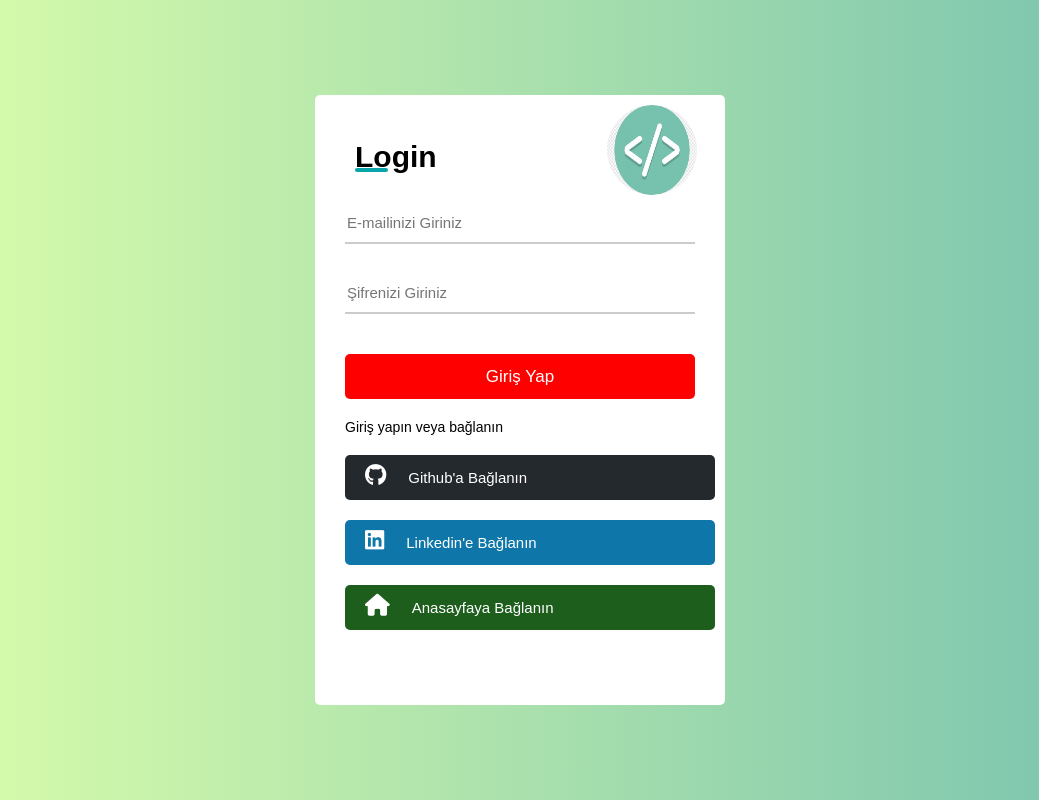
After one commit to eysilmadz/WebProjem, a PHP site: page /login.html in a window 1280 px wide. The commit adds this page. Shown: the whole page, without its empty margins (120-1159 px from the left). Run offline with PHP 8.4, Linux system fonts and the light colour scheme; some libraries are stand-ins or nearby versions.

Commit message:
artı login sayfası
anasayfayı tamamlayıp login sayfası ekledim

```diff
--- /dev/null
+++ b/kişisel web sitesi/login.html
@@ -0,0 +1,44 @@
+<!DOCTYPE html>
+<html lang="en">
+<head>
+    <meta charset="UTF-8">
+    <meta http-equiv="X-UA-Compatible" content="IE=edge">
+    <meta name="viewport" content="width=device-width, initial-scale=1.0">
+    <title>LOGIN Sayfası</title>
+    <link rel="stylesheet" href="style.css">
+    <link rel="stylesheet" href="https://cdnjs.cloudflare.com/ajax/libs/font-awesome/6.1.1/css/all.min.css">
+</head>
+<div class="bodyy">
+<body class="loginsayfa">
+    <div class="anaKısımLogin">
+        <div class="logologin">
+            <img src="logologin3.jpeg" alt="logo">
+        </div>
+        <form action="#">
+            <div class="titleLogo">Login</div>
+            <div class="girisKutusu">
+                <input type="email" placeholder="E-mailinizi Giriniz" required>
+                <div class="underLine"></div>
+            </div>
+            <div class="girisKutusu">
+                <input type="password" placeholder="Şifrenizi Giriniz" required>
+                <div class="underLine"></div>
+            </div>
+            <div class="girisKutusu butongiris">
+                <input type="submit" value="Giriş Yap">
+            </div>
+        </form>
+        <div class="yazi">Giriş yapın veya bağlanın</div>
+        <div class="github">
+            <a href="https://github.com/login"><i class="fab fa-github"></i>Github'a Bağlanın</a>
+        </div>
+        <div class="linkedin">
+            <a href="https://tr.linkedin.com/"><i class="fab fa-linkedin"></i>Linkedin'e Bağlanın</a>
+        </div>
+        <div class="anaSayfaLogin">
+            <a href="Anasayfa.html"><i class="fas fa-home"></i>Anasayfaya Bağlanın</a>
+        </div>
+    </div>
+</div>
+</body>
+</html>
--- a/kişisel web sitesi/style.css
+++ b/kişisel web sitesi/style.css
@@ -1,4 +1,6 @@
-*{
+@import url('https://fonts.googleapis.com/css2?family=Roboto:wght@100&display=swap');
+/*Anasayfa için CSS*/
+.anasayfaa{
     margin: 0;
     padding: 0;
 }
@@ -33,3 +35,150 @@
     font-size: 20px;
     padding: 6px 13px;
 }
+/*LOGIN SAYFASI İÇİN CSS*/
+.loginsayfa{
+    margin: 0;
+    padding: 0;
+    box-sizing: border-box;
+    font-family: sans-serif;
+}
+.bodyy{
+    display: grid;
+    height: 100vh;
+    place-items: center;
+    background: linear-gradient(to right,#dfa 0%, rgb(119, 194, 175) 100%);
+}
+.anaKısımLogin{
+    background: #fff;
+    max-width: 350px;
+    width: 100%;
+    padding: 25px 30px;
+    border-radius: 5px;
+    position: relative;
+}
+.anaKısımLogin .logologin img{
+    position: absolute;
+    width: 90px;
+    height: 90px;
+    left: 70%;
+    top: 5px;
+    border-radius: 50%;
+    border: 5px solid transparent;
+}
+.anaKısımLogin form .titleLogo{
+    font-size: 30px;
+    font-weight: 600;
+    margin: 20px 10px 0;
+    position: relative;
+}
+.anaKısımLogin form .titleLogo::before{
+    content: '';
+    position: absolute;
+    height: 4px;
+    width: 33px;
+    bottom: 2px;
+    left: 0;
+    border-radius: 5px;
+    background: rgb(9, 165, 170);
+}
+.anaKısımLogin form .girisKutusu{
+    width: 100%;
+    height: 45px;
+    margin-top: 25px;
+    position: relative;
+}
+.anaKısımLogin form .girisKutusu input{
+    height: 100%;
+    width: 100%;
+    font-size: 15px;
+    outline: none;
+    border: none;
+}
+.anaKısımLogin form .underLine::before{
+    position: absolute;
+    content: '';
+    height: 2px;
+    width: 100%;
+    background: #ccc;
+    left: 0;
+    bottom: 0;
+}
+.anaKısımLogin form .underLine::after{
+    position: absolute;
+    content: '';
+    height: 2px;
+    width: 100%;
+    background: red;
+    left: 0;
+    bottom: 0;
+    transform: scaleX(0);
+    transform-origin: left;
+    transition: all 0.3s ease;
+}
+.anaKısımLogin form .girisKutusu:focus ~ .underLine::after,
+.anaKısımLogin form .girisKutusu input:valid ~ .underLine::after{
+    transform: scaleX(1);
+    transform-origin: left;
+}
+.anaKısımLogin form .butongiris{
+    margin: 40px 0 20px 0;
+}
+.anaKısımLogin form .girisKutusu input[type="submit"]{
+    font-size: 17px;
+    color: #fff;
+    border-radius: 5px;
+    cursor: pointer;
+    background: red;
+    transition: all 0.3s ease;
+}
+.anaKısımLogin form .girisKutusu input[type="submit"]:hover{
+    letter-spacing: 1px;
+    background: gray;
+    color: red;
+    font-weight: bold;
+    border-radius: 10px;
+}
+.anaKısımLogin .yazi{
+    font-size: 14px;
+    align-items: center;
+}
+.anaKısımLogin .github a,
+.anaKısımLogin .linkedin a,
+.anaKısımLogin .anaSayfaLogin a{
+    display: block;
+    width: 100%;
+    height: 45px;
+    font-size: 15px;
+    text-decoration: none;
+    padding-left: 20px;
+    color: #fff;
+    line-height: 45px;
+    border-radius: 5px;
+}
+.anaKısımLogin .github a{
+    background-color: #24292e;
+    margin: 20px 0 15px 0;
+}
+.anaKısımLogin .github a:hover{
+    background-color: #6d7e8f;
+}
+.anaKısımLogin .linkedin a{
+    background-color: #0e76a8;
+    margin: 20px 0 15px 0;
+}
+.anaKısımLogin .linkedin a:hover{
+    background-color: #6d7e8f;
+}
+.anaKısımLogin .anaSayfaLogin a{
+    background-color: rgb(29, 94, 29);
+    margin: 20px 0 50px 0;
+}
+.anaKısımLogin .anaKısımLogin a:hover{
+    background-color: #6d7e8f;
+}
+.anaKısımLogin .github i,
+.anaKısımLogin .linkedin i,
+.anaKısımLogin .anaSayfaLogin i{
+    font-size: 22px;
+    padding-right: 22px;
+}
```
Also changed, not shown: kişisel web sitesi/Anasayfa.html (+15 -6 lines), kişisel web sitesi/logologin3.jpeg (added).
